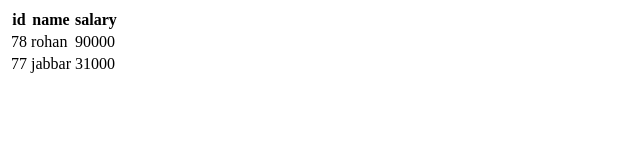
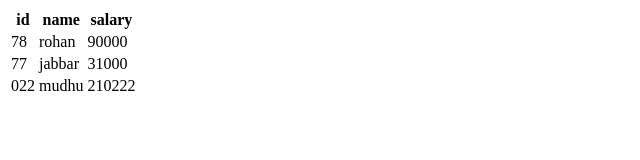
Before and after one commit to git-Ashiq/gitdemo, a plain HTML site: page index.html in a window 1280 px wide. Shown: the whole page, without its empty margins (0-640 px from the left). Drawn offline with Linux system fonts and the light colour scheme.

Commit message:
changes muthu

```diff
--- a/index.html
+++ b/index.html
@@ -33,6 +33,12 @@
                 <td>jabbar</td>
                 <td>31000</td>
             </tr>
+
+            <tr>
+                <td>022</td>
+                <td>mudhu</td>
+                <td>210222</td>
+            </tr>
         </tbody>
     </table>
 </body>
```
